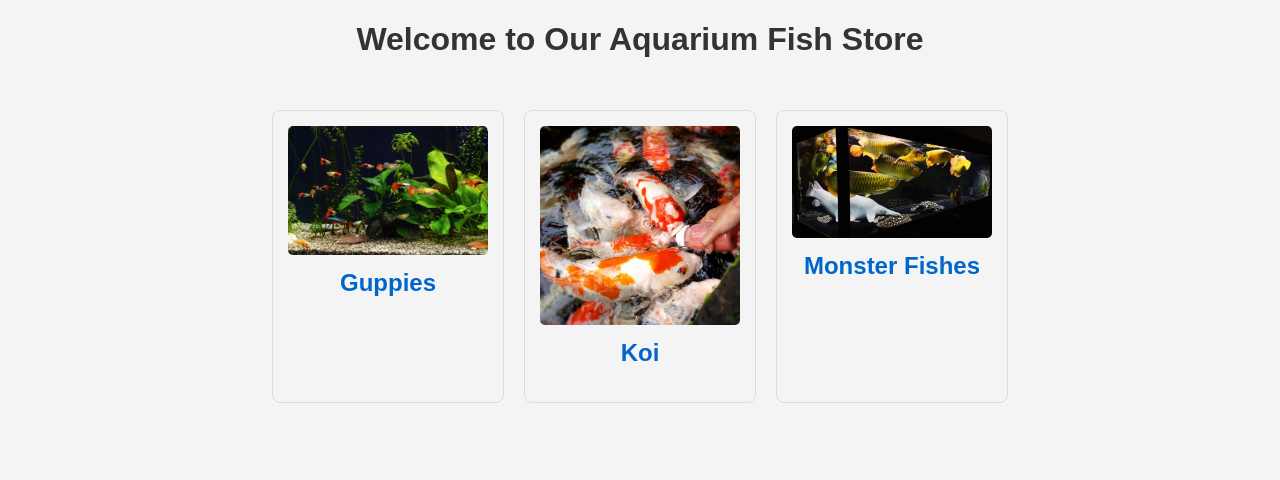
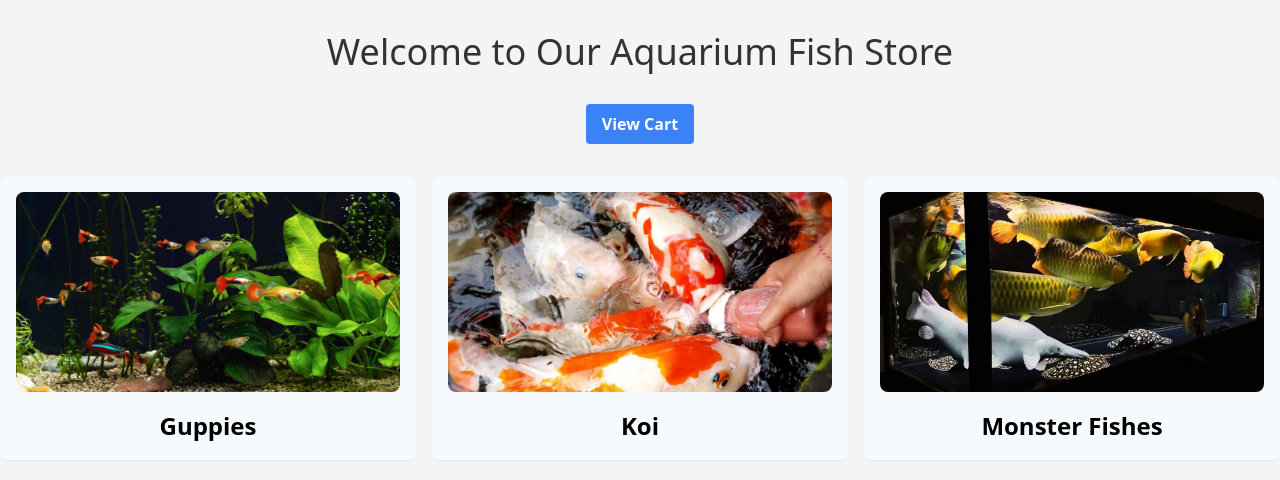
Before and after one commit to JacobSamas/Selling-Fishes, a Flask app: page / in a window 1280 px wide. Shown: the top 480 px of the page. Run offline with Flask 3, Linux system fonts and the light colour scheme.

Commit message:
modified cart

```diff
--- a/app.py
+++ b/app.py
@@ -79,7 +79,21 @@ def add_initial_data():
 @app.route('/')
 def home():
     categories = Category.query.all()
-    return render_template('index.html', categories=categories)
+
+    # Initialize an empty cart summary
+    cart_summary = {'total_items': 0, 'total_price': 0.0}
+
+    # Populate the cart summary if there are items in the cart
+    if 'cart' in session:
+        for product_id, quantity in session['cart'].items():
+            product = Product.query.get(product_id)
+            if product:
+                cart_summary['total_items'] += quantity
+                cart_summary['total_price'] += product.price * quantity
+
+    # Pass the cart summary to the template
+    return render_template('index.html', categories=categories, cart_summary=cart_summary)
+
 
 @app.route('/category/<category_name>')
 def show_category(category_name):
@@ -107,7 +121,7 @@ def add_to_cart():
 @app.route('/cart')
 def cart():
     cart_items = []
-    total_price = 0
+    total_price = 0.0  # Ensure this is initialized to a float
 
     if 'cart' in session:
         for product_id, quantity in session['cart'].items():
@@ -118,6 +132,39 @@ def cart():
 
     return render_template('cart.html', cart_items=cart_items, total_price=total_price)
 
+@app.route('/update_cart', methods=['POST'])
+def update_cart():
+    product_id = request.form.get('product_id')
+    quantity = int(request.form.get('quantity', 1))
+
+    if 'cart' in session and product_id in session['cart']:
+        if quantity > 0:
+            session['cart'][product_id] = quantity
+        else:
+            del session['cart'][product_id]
+
+    session.modified = True
+    return redirect(url_for('cart'))
+
+
+@app.route('/remove_from_cart', methods=['POST'])
+def remove_from_cart():
+    product_id = request.form.get('product_id')
+
+    # Convert product_id to integer
+    try:
+        product_id = int(product_id)
+    except ValueError:
+        # Handle the exception if the product_id is not an integer
+        return redirect(url_for('cart'))
+
+    if 'cart' in session and product_id in session['cart']:
+        if product_id in session['cart']:
+            del session['cart'][product_id]
+            session.modified = True
+
+    return redirect(url_for('cart'))
+
 
 if __name__ == '__main__':
     add_initial_data()
--- a/templates/index.html
+++ b/templates/index.html
@@ -4,16 +4,47 @@
     <meta charset="UTF-8">
     <title>Home - Aquarium Fish Store</title>
     <link rel="stylesheet" href="{{ url_for('static', filename='css/style.css') }}"> <!-- If you have a CSS file -->
+    <link rel="stylesheet" href="https://cdn.jsdelivr.net/npm/tailwindcss@2.2.19/dist/tailwind.min.css">
+    <style>
+        /* Add custom styles here */
+        .category-card {
+            background-color: #F7FAFC;
+            border-radius: 0.5rem;
+            box-shadow: 0 1px 2px 0 rgba(0, 0, 0, 0.05);
+            padding: 1rem;
+            transition: transform 0.3s ease;
+        }
+
+        .category-card:hover {
+            transform: translateY(-5px);
+        }
+
+        .category-image {
+            width: 100%;
+            height: 200px;
+            object-fit: cover;
+            border-radius: 0.5rem;
+        }
+
+        .category-name {
+            font-size: 1.5rem;
+            font-weight: bold;
+            margin-top: 1rem;
+        }
+    </style>
 </head>
-<body>
-    <h1>Welcome to Our Aquarium Fish Store</h1>
-    <div class="categories">
+<body class="bg-gray-100">
+    <h1 class="text-4xl text-center mt-8">Welcome to Our Aquarium Fish Store</h1>
+    <div class="flex justify-center mt-8">
+        <a href="{{ url_for('cart') }}" class="bg-blue-500 hover:bg-blue-700 text-white font-bold py-2 px-4 rounded">View Cart</a>
+    </div>
+    <div class="grid grid-cols-3 gap-4 mt-8">
         {% for category in categories %}
-            <div class="category">
+            <div class="category-card">
                 <a href="{{ url_for('show_category', category_name=category.name) }}">
                     <!-- Ensure you have images stored in 'static/images' directory -->
-                    <img src="{{ url_for('static', filename='images/' + category.image_filename) }}" alt="{{ category.name }}">
-                    <h2>{{ category.name }}</h2>
+                    <img src="{{ url_for('static', filename='images/' + category.image_filename) }}" alt="{{ category.name }}" class="category-image">
+                    <h2 class="category-name">{{ category.name }}</h2>
                 </a>
             </div>
         {% endfor %}
```
Also changed, not shown: templates/cart.html (+34 -18 lines), templates/category.html (+14 -11 lines), instance/your_database.db.
